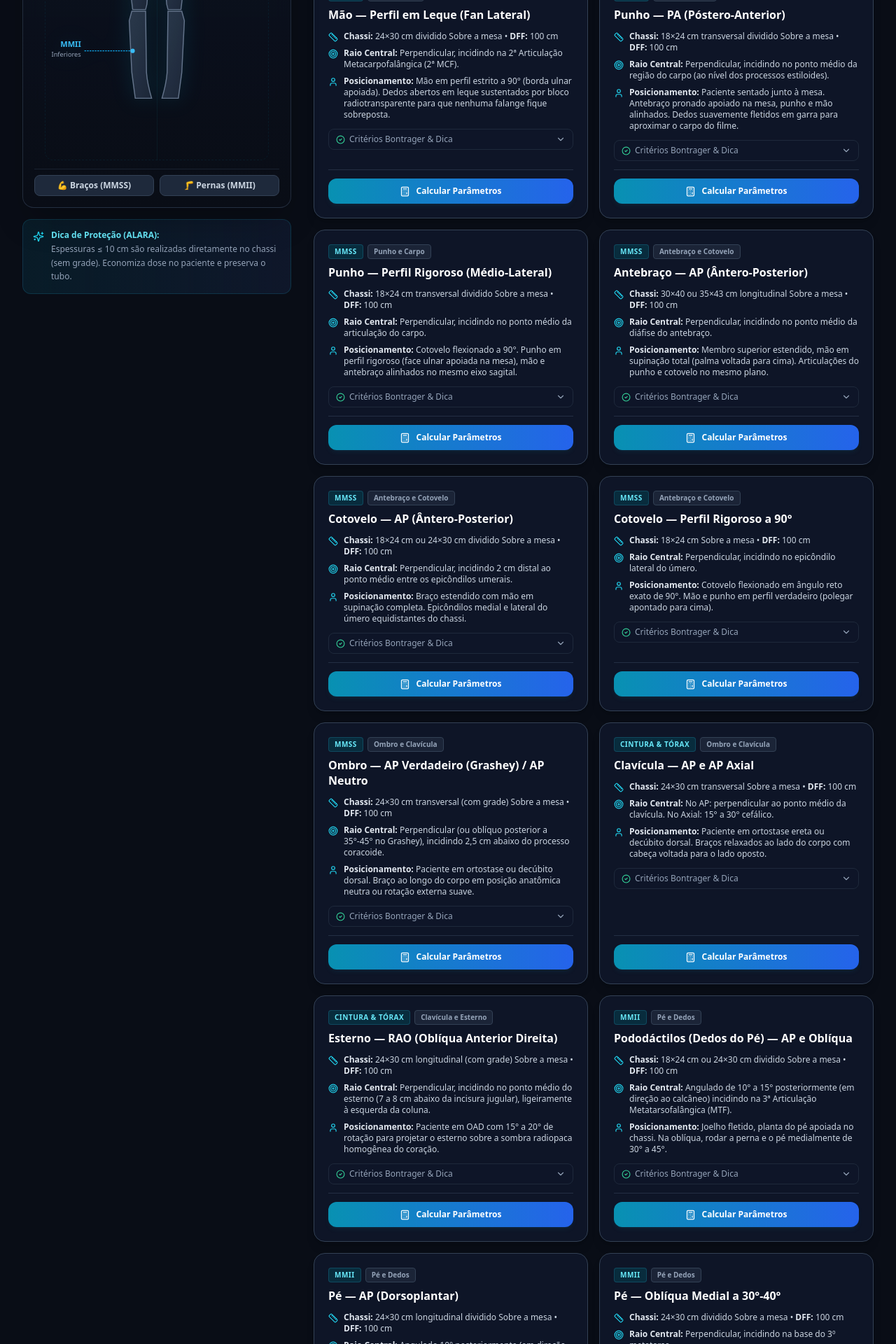
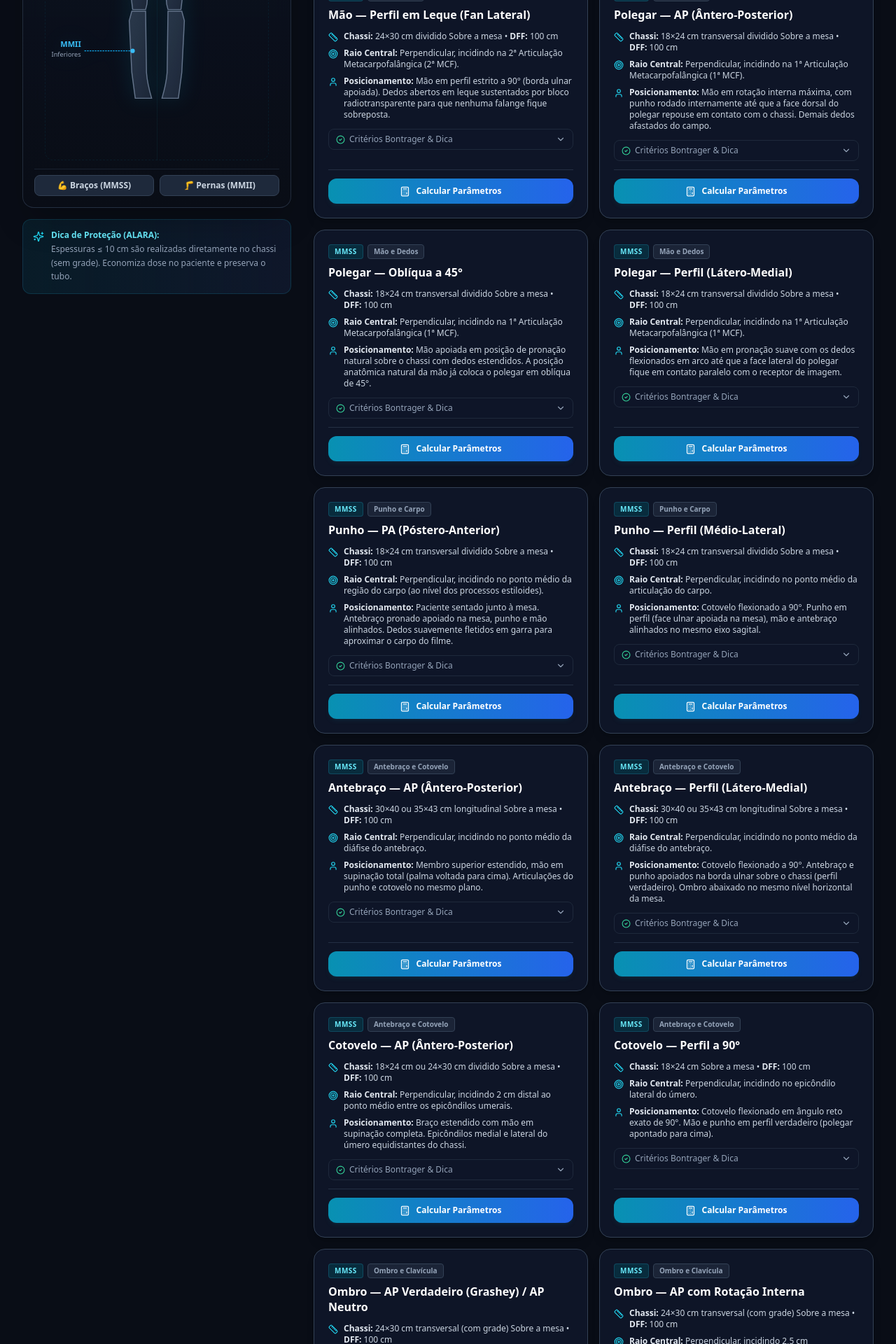
Before and after one commit to HenriqueFreire/guia-posicionamento-radiografico, a React (Vite) app: page / in a window 1280 px wide. Shown: the part 620-2540 px from the top of the page at 70% size. Built offline with nearby package versions, Linux system fonts and the light colour scheme.

Commit message:
feat(incidencias): remover esterno e pododactilos, adicionar polegar (AP, obl, perfil), calcaneo perfil, antebraco perfil e ombro rotacoes

```diff
--- a/src/data/incidencias.ts
+++ b/src/data/incidencias.ts
@@ -50,7 +50,54 @@ export const INCIDENCIAS: IncidenciaRadiografica[] = [
     raioCentral: 'Perpendicular, incidindo na 2ª Articulação Metacarpofalângica (2ª MCF).',
     posicionamento: 'Mão em perfil estrito a 90° (borda ulnar apoiada). Dedos abertos em leque sustentados por bloco radiotransparente para que nenhuma falange fique sobreposta.',
     criteriosBontrager: 'Falanges individualizadas em perfil verdadeiro. Metacarpos sobrepostos na maior parte de seus corpos, mas cabeças e bases visíveis para descartar luxações dorso-volares.',
-    dicaPratica: 'Evite que o polegar fique escondido atrás dos dedos; mantenha-o apontando para cima.'
+  },
+  {
+    id: 'polegar-ap',
+    nome: 'Polegar — AP (Ântero-Posterior)',
+    regiao: 'MMSS',
+    subregiao: 'Mão e Dedos',
+    tipo: 'Rotina',
+    espessuraMediaCm: 3,
+    masBase: 2.5,
+    dffCm: 100,
+    tamanhoChassi: '18×24 cm transversal dividido',
+    gradeRecomendada: false,
+    raioCentral: 'Perpendicular, incidindo na 1ª Articulação Metacarpofalângica (1ª MCF).',
+    posicionamento: 'Mão em rotação interna máxima, com punho rodado internamente até que a face dorsal do polegar repouse em contato com o chassi. Demais dedos afastados do campo.',
+    criteriosBontrager: 'Falanges distal e proximal e 1º metacarpo em AP verdadeiro sem rotação. Articulações interfalângica e metacarpofalângica abertas.',
+    dicaPratica: 'Se o paciente apresentar limitação articular na rotação interna do punho, incline ligeiramente o chassi com um coxim para facilitar o apoio dorsal.'
+  },
+  {
+    id: 'polegar-obliqua',
+    nome: 'Polegar — Oblíqua a 45°',
+    regiao: 'MMSS',
+    subregiao: 'Mão e Dedos',
+    tipo: 'Rotina',
+    espessuraMediaCm: 3,
+    masBase: 2.5,
+    dffCm: 100,
+    tamanhoChassi: '18×24 cm transversal dividido',
+    gradeRecomendada: false,
+    raioCentral: 'Perpendicular, incidindo na 1ª Articulação Metacarpofalângica (1ª MCF).',
+    posicionamento: 'Mão apoiada em posição de pronação natural sobre o chassi com dedos estendidos. A posição anatômica natural da mão já coloca o polegar em oblíqua de 45°.',
+    criteriosBontrager: 'Polegar obliquado a 45°. Tecidos moles e ossos da falange distal, proximal e metacarpo demonstrados sem sobreposição dos outros dedos.',
+    dicaPratica: 'O repouso natural da mão espalmada sobre a mesa posiciona o polegar a 45° sem necessidade de rotação forçada.'
+  },
+  {
+    id: 'polegar-perfil',
+    nome: 'Polegar — Perfil (Látero-Medial)',
+    regiao: 'MMSS',
+    subregiao: 'Mão e Dedos',
+    tipo: 'Rotina',
+    espessuraMediaCm: 3,
+    masBase: 2.5,
+    dffCm: 100,
+    tamanhoChassi: '18×24 cm transversal dividido',
+    gradeRecomendada: false,
+    raioCentral: 'Perpendicular, incidindo na 1ª Articulação Metacarpofalângica (1ª MCF).',
+    posicionamento: 'Mão em pronação suave com os dedos flexionados em arco até que a face lateral do polegar fique em contato paralelo com o receptor de imagem.',
+    criteriosBontrager: 'Polegar em perfil verdadeiro com aspecto côncavo da superfície palmar das falanges. Espaços articulares interfalângico e MCF abertos.',
+    dicaPratica: 'Flexionar suavemente os dedos restantes em forma de arco sustenta o polegar em perfil sem oscilação.'
   },
   {
     id: 'punho-pa',
@@ -70,7 +117,7 @@ export const INCIDENCIAS: IncidenciaRadiografica[] = [
   },
   {
     id: 'punho-perfil',
-    nome: 'Punho — Perfil Rigoroso (Médio-Lateral)',
+    nome: 'Punho — Perfil (Médio-Lateral)',
     regiao: 'MMSS',
     subregiao: 'Punho e Carpo',
     tipo: 'Rotina',
@@ -80,7 +127,7 @@ export const INCIDENCIAS: IncidenciaRadiografica[] = [
     tamanhoChassi: '18×24 cm transversal dividido',
     gradeRecomendada: false,
     raioCentral: 'Perpendicular, incidindo no ponto médio da articulação do carpo.',
-    posicionamento: 'Cotovelo flexionado a 90°. Punho em perfil rigoroso (face ulnar apoiada na mesa), mão e antebraço alinhados no mesmo eixo sagital.',
+    posicionamento: 'Cotovelo flexionado a 90°. Punho em perfil (face ulnar apoiada na mesa), mão e antebraço alinhados no mesmo eixo sagital.',
     criteriosBontrager: 'Sobreposição exata dos processos estiloides do rádio e da ulna. Rádio distal, semilunar e capitato alinhados no mesmo eixo longitudinal.',
     dicaPratica: 'O ombro, o cotovelo e o punho devem estar estritamente na mesma altura do plano da mesa.'
   },
@@ -101,6 +148,22 @@ export const INCIDENCIAS: IncidenciaRadiografica[] = [
     dicaPratica: 'Se a mão estiver em pronação, o rádio cruza por cima da ulna e invalida o AP verdadeiro.'
   },
   {
+    id: 'antebraco-perfil',
+    nome: 'Antebraço — Perfil (Látero-Medial)',
+    regiao: 'MMSS',
+    subregiao: 'Antebraço e Cotovelo',
+    tipo: 'Rotina',
+    espessuraMediaCm: 7,
+    masBase: 6.0,
+    dffCm: 100,
+    tamanhoChassi: '30×40 ou 35×43 cm longitudinal',
+    gradeRecomendada: false,
+    raioCentral: 'Perpendicular, incidindo no ponto médio da diáfise do antebraço.',
+    posicionamento: 'Cotovelo flexionado a 90°. Antebraço e punho apoiados na borda ulnar sobre o chassi (perfil verdadeiro). Ombro abaixado no mesmo nível horizontal da mesa.',
+    criteriosBontrager: 'Inclusão de ambas as articulações (cotovelo e punho). Rádio distal sobreposto à ulna distal e cabeça da ulna sobreposta ao rádio.',
+    dicaPratica: 'Ombro, cotovelo e punho devem estar exatamente no mesmo plano da mesa para evitar qualquer rotação no antebraço.'
+  },
+  {
     id: 'cotovelo-ap',
     nome: 'Cotovelo — AP (Ântero-Posterior)',
     regiao: 'MMSS',
@@ -118,7 +181,7 @@ export const INCIDENCIAS: IncidenciaRadiografica[] = [
   },
   {
     id: 'cotovelo-perfil',
-    nome: 'Cotovelo — Perfil Rigoroso a 90°',
+    nome: 'Cotovelo — Perfil a 90°',
     regiao: 'MMSS',
     subregiao: 'Antebraço e Cotovelo',
     tipo: 'Rotina',
@@ -149,6 +212,38 @@ export const INCIDENCIAS: IncidenciaRadiografica[] = [
     dicaPratica: 'Rodar o corpo 35° a 45° em direção ao lado examinado projeta a glenoide de perfil sem sobreposição da cabeça do úmero.'
   },
   {
+    id: 'ombro-rotacao-interna',
+    nome: 'Ombro — AP com Rotação Interna',
+    regiao: 'MMSS',
+    subregiao: 'Ombro e Clavícula',
+    tipo: 'Rotina',
+    espessuraMediaCm: 13,
+    masBase: 14.0,
+    dffCm: 100,
+    tamanhoChassi: '24×30 cm transversal (com grade)',
+    gradeRecomendada: true,
+    raioCentral: 'Perpendicular, incidindo 2,5 cm inferiormente ao processo coracoide.',
+    posicionamento: 'Paciente em ortostase ou decúbito dorsal. Braço ao longo do corpo com rotação interna total do membro (dorso da mão apoiado contra a coxa), epicôndilos umerais perpendiculares ao plano do chassi.',
+    criteriosBontrager: 'Tubérculo menor projetado em perfil medial completo. Tubérculo maior sobreposto à cabeça do úmero. Contorno da cabeça umeral sobre a cavidade glenoide.',
+    dicaPratica: 'Garantir que os epicôndilos fiquem perpendiculares ao receptor de imagem é essencial para colocar o tubérculo menor em perfil verdadeiro.'
+  },
+  {
+    id: 'ombro-rotacao-externa',
+    nome: 'Ombro — AP com Rotação Externa',
+    regiao: 'MMSS',
+    subregiao: 'Ombro e Clavícula',
+    tipo: 'Rotina',
+    espessuraMediaCm: 13,
+    masBase: 14.0,
+    dffCm: 100,
+    tamanhoChassi: '24×30 cm transversal (com grade)',
+    gradeRecomendada: true,
+    raioCentral: 'Perpendicular, incidindo 2,5 cm inferiormente ao processo coracoide.',
+    posicionamento: 'Paciente em ortostase ou decúbito dorsal. Braço estendido com supinação da mão e rotação externa máxima até os epicôndilos umerais ficarem paralelos ao plano do receptor.',
+    criteriosBontrager: 'Tubérculo maior projetado em perfil lateral completo da cabeça do úmero. Espaço articular escapuloumeral aberto e tubérculo menor sobreposto anteriormente.',
+    dicaPratica: 'A rotação externa deve partir de toda a articulação do ombro com a palma da mão voltada para a frente, e não apenas do punho.'
+  },
+  {
     id: 'clavicula-ap-axial',
     nome: 'Clavícula — AP e AP Axial',
     regiao: 'Cintura & Tórax',
@@ -164,42 +259,10 @@ export const INCIDENCIAS: IncidenciaRadiografica[] = [
     criteriosBontrager: 'No AP Axial, a clavícula projeta-se quase inteiramente acima dos arcos costais e ápice pulmonar, permitindo visualizar fraturas sem sobreposição.',
     dicaPratica: 'Pacientes brevilíneos exigem maior angulação cefálica (30°), enquanto longilíneos exigem cerca de 15° a 20°.'
   },
-  {
-    id: 'esterno-rao',
-    nome: 'Esterno — RAO (Oblíqua Anterior Direita)',
-    regiao: 'Cintura & Tórax',
-    subregiao: 'Clavícula e Esterno',
-    tipo: 'Rotina',
-    espessuraMediaCm: 18,
-    masBase: 24.0,
-    dffCm: 100,
-    tamanhoChassi: '24×30 cm longitudinal (com grade)',
-    gradeRecomendada: true,
-    raioCentral: 'Perpendicular, incidindo no ponto médio do esterno (7 a 8 cm abaixo da incisura jugular), ligeiramente à esquerda da coluna.',
-    posicionamento: 'Paciente em OAD com 15° a 20° de rotação para projetar o esterno sobre a sombra radiopaca homogênea do coração.',
-    criteriosBontrager: 'Manúbrio, corpo esternal e processo xifoide visualizados sem sobreposição da coluna vertebral torácica.',
-    dicaPratica: 'Utilize técnica de respiração suave durante a exposição longa para borrar as costelas e destacar o esterno.'
-  },
 
   // ==========================================
   // MEMBROS INFERIORES (MMII)
   // ==========================================
-  {
-    id: 'pododactilos-ap',
-    nome: 'Pododáctilos (Dedos do Pé) — AP e Oblíqua',
-    regiao: 'MMII',
-    subregiao: 'Pé e Dedos',
-    tipo: 'Rotina',
-    espessuraMediaCm: 3,
-    masBase: 2.5,
-    dffCm: 100,
-    tamanhoChassi: '18×24 cm ou 24×30 cm dividido',
-    gradeRecomendada: false,
-    raioCentral: 'Angulado de 10° a 15° posteriormente (em direção ao calcâneo) incidindo na 3ª Articulação Metatarsofalângica (MTF).',
-    posicionamento: 'Joelho fletido, planta do pé apoiada no chassi. Na oblíqua, rodar a perna e o pé medialmente de 30° a 45°.',
-    criteriosBontrager: 'Falanges do 1º ao 5º dedo livres de sobreposição. Espaços articulares MTF e interfalângicos abertos pela angulação do feixe.',
-    dicaPratica: 'A angulação podálica de 10° a 15° compensa a inclinação natural das falanges e abre os espaços articulares.'
-  },
   {
     id: 'pe-ap',
     nome: 'Pé — AP (Dorsoplantar)',
@@ -247,6 +310,22 @@ export const INCIDENCIAS: IncidenciaRadiografica[] = [
     posicionamento: 'Perna estendida, pé em dorsiflexão forçada a 90° sustentado por faixa tracionada pelo próprio paciente.',
     criteriosBontrager: 'Calcâneo demonstrado da tuberosidade ao sustentáculo do tálus sem rotação. Articulação talocalcânea aberta.',
     dicaPratica: 'Se o paciente não conseguir fletir o pé a 90°, aumente a angulação do raio central além de 40° proporcionalmente.'
+  },
+  {
+    id: 'calcaneo-perfil',
+    nome: 'Calcâneo — Perfil (Látero-Medial)',
+    regiao: 'MMII',
+    subregiao: 'Pé e Tornozelo',
+    tipo: 'Rotina',
+    espessuraMediaCm: 7,
+    masBase: 6.0,
+    dffCm: 100,
+    tamanhoChassi: '18×24 cm longitudinal dividido',
+    gradeRecomendada: false,
+    raioCentral: 'Perpendicular, incidindo 2,5 cm distal ao maléolo medial, no centro do calcâneo.',
+    posicionamento: 'Paciente em decúbito lateral sobre o lado afetado. Joelho flexionado a 45°, pé em dorsiflexão neutra a 90° com a perna.',
+    criteriosBontrager: 'Calcâneo demonstrado integralmente em perfil, da tuberosidade à articulação calcaneocuboidea. Articulação subtalar e seio do tarso abertos.',
+    dicaPratica: 'Manter o pé a 90° com a perna evita a sobreposição do maléolo lateral e abre o seio do tarso para avaliação do Ângulo de Böhler.'
   },
   {
     id: 'tornozelo-ap-mortise',
@@ -308,7 +387,7 @@ export const INCIDENCIAS: IncidenciaRadiografica[] = [
     tamanhoChassi: '24×30 cm longitudinal (com ou sem grade)',
     gradeRecomendada: true,
     raioCentral: 'Incidindo 1,3 cm distal ao ápice da patela. 0° para pelve média (19 a 24 cm EIAS-mesa); 3° a 5° caudal para pelve < 19 cm; 3° a 5° cefálico para pelve > 24 cm.',
-    posicionamento: 'Decúbito dorsal, perna estendida rodada internamente 3° a 5° para posicionar a linha intercondilar rigorosamente paralela à mesa.',
+    posicionamento: 'Decúbito dorsal, perna estendida rodada internamente 3° a 5° para posicionar a linha intercondilar paralela à mesa.',
     criteriosBontrager: 'Espaço articular femorotibial medial e lateral simétrico e aberto. Patela centralizada entre os côndilos femorais.',
     dicaPratica: 'A rotação interna discreta de 3° a 5° evita a rotação externa natural do pé e alinha os côndilos femorais.'
   },
@@ -356,7 +435,7 @@ export const INCIDENCIAS: IncidenciaRadiografica[] = [
     tamanhoChassi: '35×43 cm transversal (com grade Bucky)',
     gradeRecomendada: true,
     raioCentral: 'Perpendicular, incidindo 5 cm abaixo do ponto médio entre as EIAS (ao nível da borda superior da sínfise púbica).',
-    posicionamento: 'Decúbito dorsal rigoroso, pernas estendidas com rotação interna de 15° a 20° dos pés para alinhar os colos femorais paralelos ao filme.',
+    posicionamento: 'Decúbito dorsal, pernas estendidas com rotação interna de 15° a 20° dos pés para alinhar os colos femorais paralelos ao filme.',
     criteriosBontrager: 'Bacia simétrica (forames obturatórios e asas ilíacas espelhadas). Trocanteres maiores em perfil total e trocanteres menores encobertos pela rotação interna.',
     dicaPratica: 'A rotação interna dos pés esconde os trocanteres menores. Se eles estiverem muito visíveis, faltou rotação interna!'
   },
```
